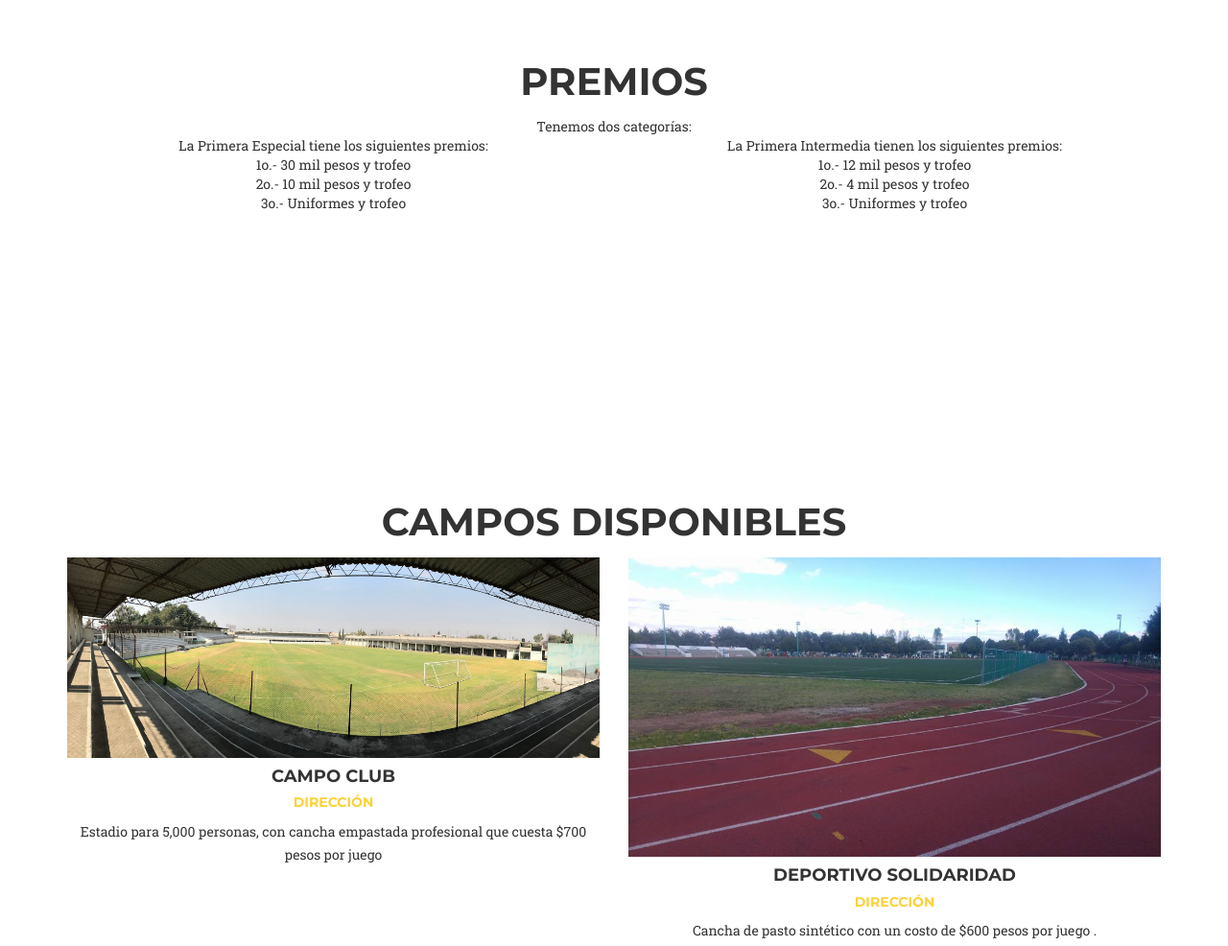
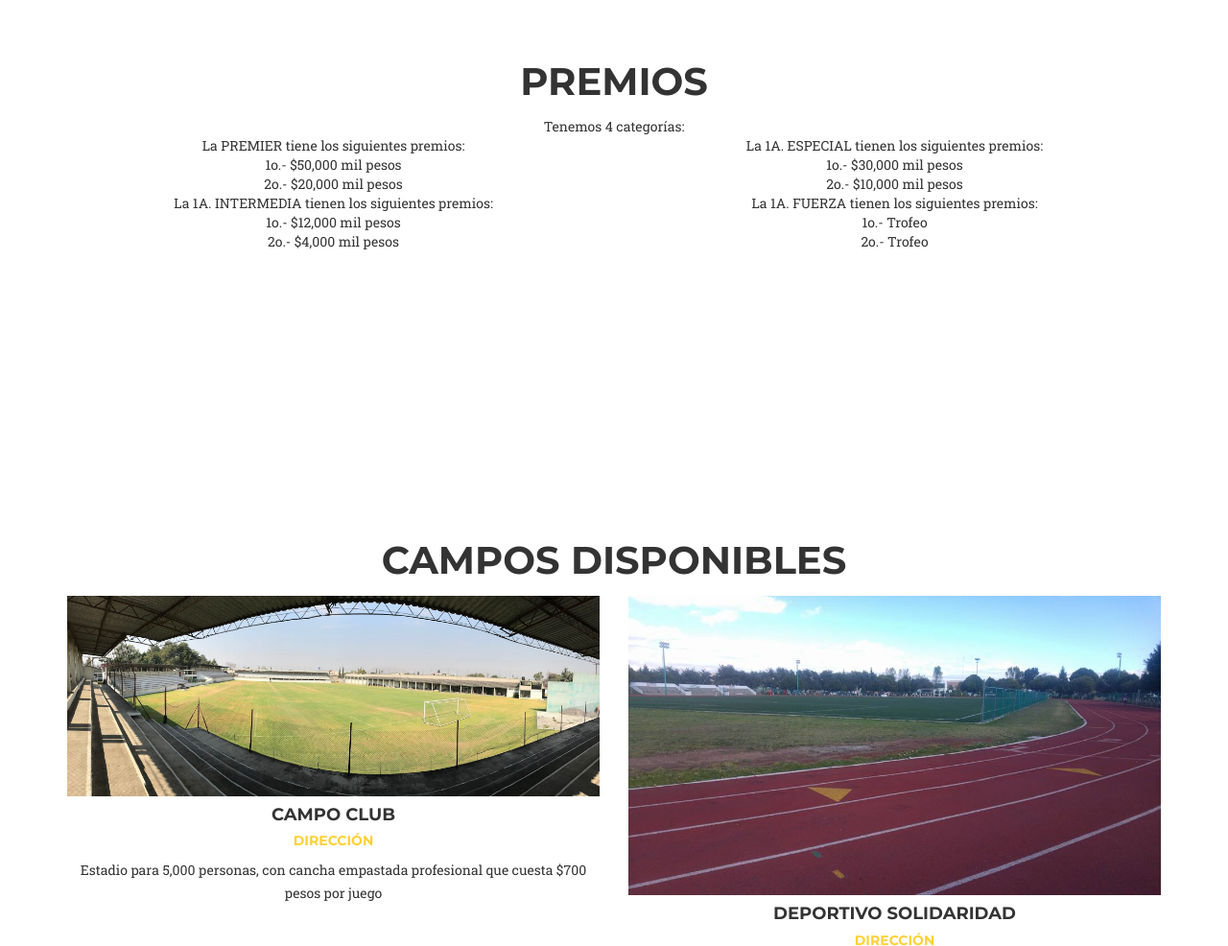
Before and after one commit to ezegg/ligaArreola, a website: page index.html in a window 1280 px wide. Shown: the part 720-1706 px from the top of the page at 96% size. Drawn offline with nearby package versions, Linux system fonts and the light colour scheme; a web font is replaced by a local one.

Commit message:
updated data

```diff
--- a/index.html
+++ b/index.html
@@ -90,35 +90,52 @@
                 </div>
             </div>
             <div class="row text-center">
-                Tenemos dos categorías:
+                Tenemos 4 categorías:
                 <br>
                 <div class="col-md-6 col-lg-6 text-center">
                     <span>
-                    La Primera Especial tiene los siguientes premios:
+                    La PREMIER tiene los siguientes premios:
                     <br>
                       <span>
-                        1o.- 30 mil pesos y trofeo
+                        1o.- $50,000 mil pesos
                       </span>
                     <br>
                     <span>
-                        2o.- 10 mil pesos y trofeo
-                      </span>
-                    <br>
-                    <span>
-                        3o.- Uniformes y trofeo
+                        2o.- $20,000 mil pesos
                       </span>
                     <br>
                     </span>
                 </div>
                 <div class="col-md-6  col-lg-6 text-center">
                     <span>
-                      La Primera Intermedia tienen los siguientes premios:
+                      La 1A. ESPECIAL tienen los siguientes premios:
                       <br>
-                      <span>1o.- 12 mil pesos y trofeo</span>
-                    <br>
-                    <span>2o.- 4 mil pesos y trofeo</span>
-                    <br>
-                    <span>3o.- Uniformes y trofeo</span>
+                      <span>1o.- $30,000 mil pesos</span>
+                      <br>
+                      <span>2o.- $10,000 mil pesos</span>
+                      <br>
+                    </span>
+                </div>
+
+                <div class="col-md-6  col-lg-6 text-center">
+                    <span>
+                      La 1A. INTERMEDIA tienen los siguientes premios:
+                      <br>
+                      <span>1o.- $12,000 mil pesos</span>
+                      <br>
+                      <span>2o.- $4,000 mil pesos</span>
+                      <br>
+                    </span>
+                </div>
+
+                <div class="col-md-6  col-lg-6 text-center">
+                    <span>
+                      La 1A. FUERZA tienen los siguientes premios:
+                      <br>
+                      <span>1o.- Trofeo</span>
+                      <br>
+                      <span>2o.- Trofeo</span>
+                      <br>
                     </span>
                 </div>
 
@@ -178,10 +195,35 @@
     <section id="portfolio" class="bg-light-gray">
         <div class="container">
             <div class="row">
+              <h2 class="section-heading">Precios por categoría</h2>
                 <div class="col-lg-12 text-center">
-                    <h2 class="section-heading">Precios</h2>
+                    <h3 class="section-heading">Premier</h3>
+                    <p class="text-justify">
+                        Inscripción.-3000 pesos por equipo.
+                        <br> Registros.- 25 pesos cada uno (Tiene que estar respaldado con la copia de una identificación con fotografía)
+                        <br> Arbitraje.- 400 pesos .
+                    </p>
+                </div>
+                <div class="col-lg-12 text-center">
+                    <h3 class="section-heading">1A. Especial</h3>
                     <p class="text-justify">
                         Inscripción.-1000 pesos por equipo.
+                        <br> Registros.- 25 pesos cada uno (Tiene que estar respaldado con la copia de una identificación con fotografía)
+                        <br> Arbitraje.- 400 pesos .
+                    </p>
+                </div>
+                <div class="col-lg-12 text-center">
+                    <h3 class="section-heading">1A. Intermedia</h3>
+                    <p class="text-justify">
+                        Inscripción.-1000 pesos por equipo.
+                        <br> Registros.- 25 pesos cada uno (Tiene que estar respaldado con la copia de una identificación con fotografía)
+                        <br> Arbitraje.- 400 pesos .
+                    </p>
+                </div>
+                <div class="col-lg-12 text-center">
+                    <h3 class="section-heading">1A. Fuerza</h3>
+                    <p class="text-justify">
+                        Sin costo de inscripción.
                         <br> Registros.- 25 pesos cada uno (Tiene que estar respaldado con la copia de una identificación con fotografía)
                         <br> Arbitraje.- 400 pesos .
                     </p>
@@ -195,7 +237,7 @@
         <div class="container">
             <div class="row">
                 <div class="col-lg-12 text-center">
-                    <h2 class="section-heading">Torneo 2017</h2>
+                    <h2 class="section-heading">Torneo 2018</h2>
                 </div>
             </div>
             <div class="row text-justifity">
@@ -240,7 +282,7 @@
         <div class="container">
             <div class="row">
                 <div class="col-md-4">
-                    <span class="copyright">Copyright &copy; Your Website 2016</span>
+                    <span class="copyright">Copyright &copy; Liga Arreola 2018</span>
                 </div>
                 <div class="col-md-4">
                     <ul class="list-inline social-buttons">
```
